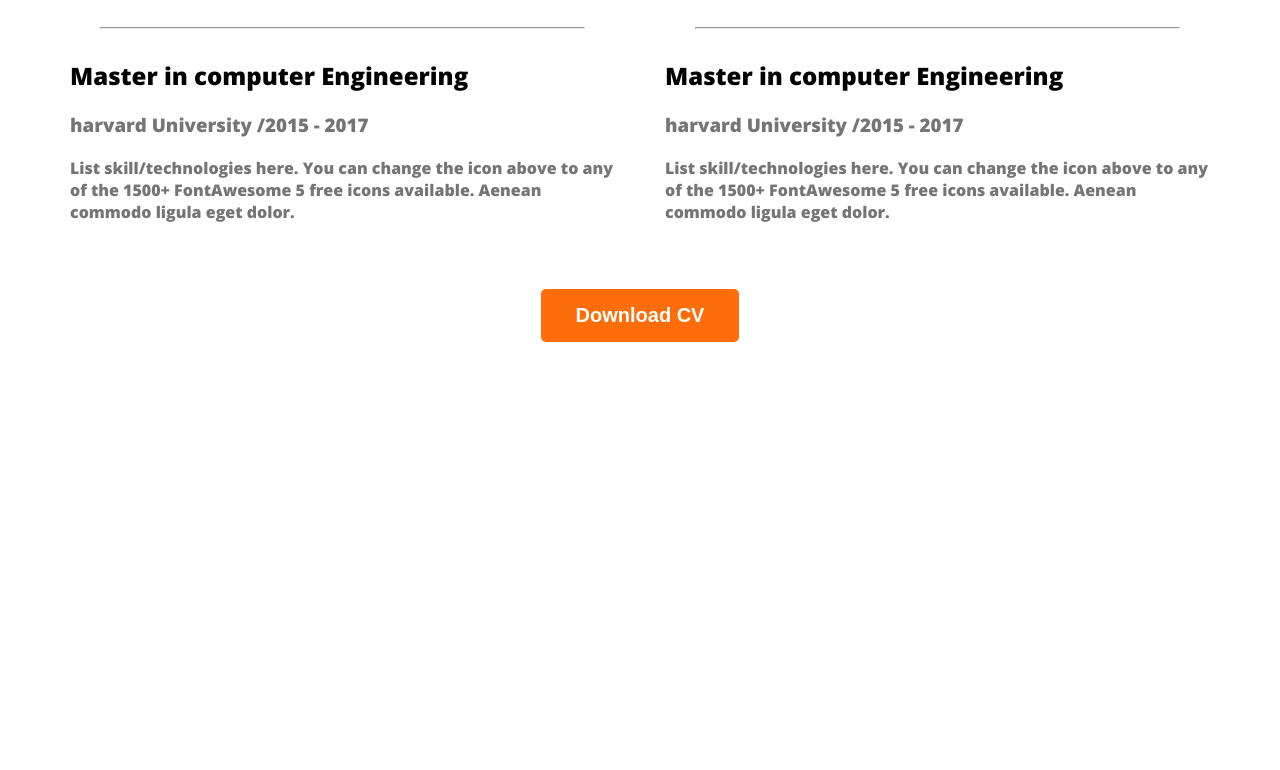
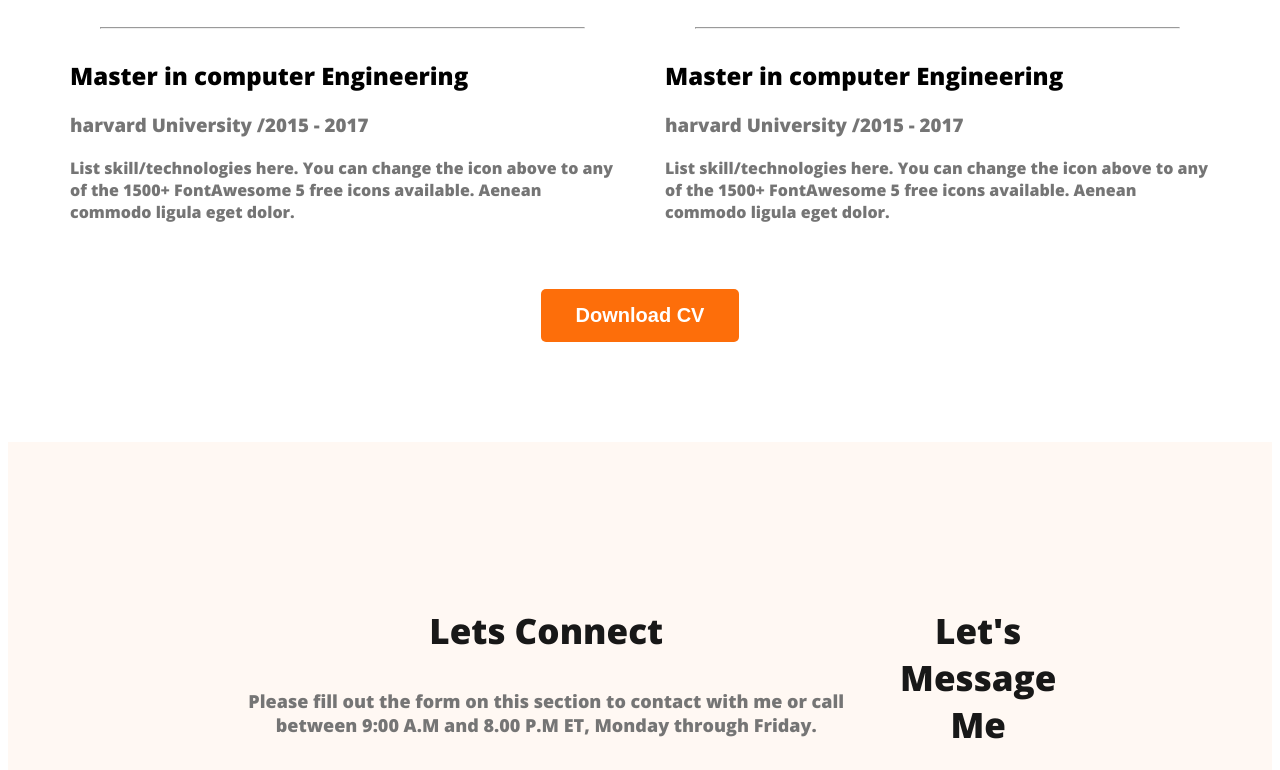
Before and after one commit to msumezan/Web-Developments-Portfolio, a plain HTML site: page index.html in a window 1280 px wide. Shown: the part 2712-3482 px from the top of the page. Before the commit the page ends 3062 px from the top, so only its background shows below. Drawn offline with nearby package versions, Linux system fonts and the light colour scheme.

Commit message:
footer added

```diff
--- a/index.html
+++ b/index.html
@@ -189,7 +189,20 @@
         </section>
     </main>
     <footer>
-
+        <div class="footer-column">
+            <h3 class="section-title">Lets Connect</h3>
+            <p class="section-description">Please fill out the form on this section to
+                 contact with me or call between 9:00 A.M and 8.00 P.M ET,
+                 Monday through Friday.</p>
+                 <div class="social-link">
+                    <a href=""></a><img src="portfolio-resources/images/icons/facebook.png" alt="">
+                    <a href=""></a><img src="portfolio-resources/images/icons/twitter.png" alt="">
+                    <a href=""></a><img src="portfolio-resources/images/icons/twitter.png" alt="">
+                 </div>
+        </div>
+        <div class="footer-column">
+            <h3 class="section-title">Let's Message Me</h3>
+        </div>
     </footer>
 </body>
 </html>
--- a/styles/portfolio.css
+++ b/styles/portfolio.css
@@ -180,3 +180,10 @@ main section {
     text-align: center;
     margin-top: 50px;
 }
+/* footer style */
+footer{
+    display: flex;
+    background: #fff8f3;
+    margin-top: 100px;
+    padding: 130px 200px;
+}
```
